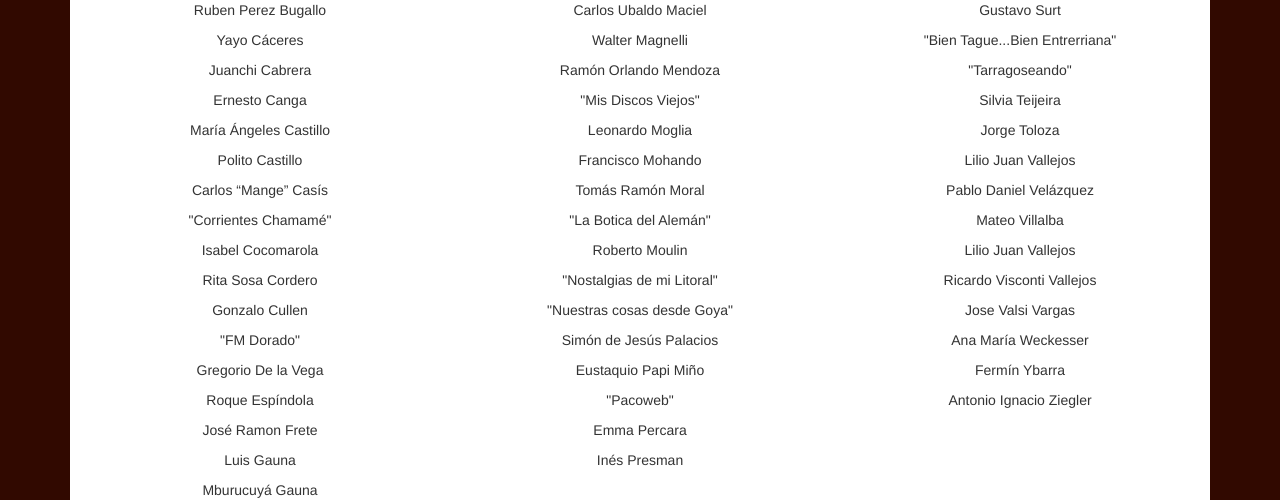
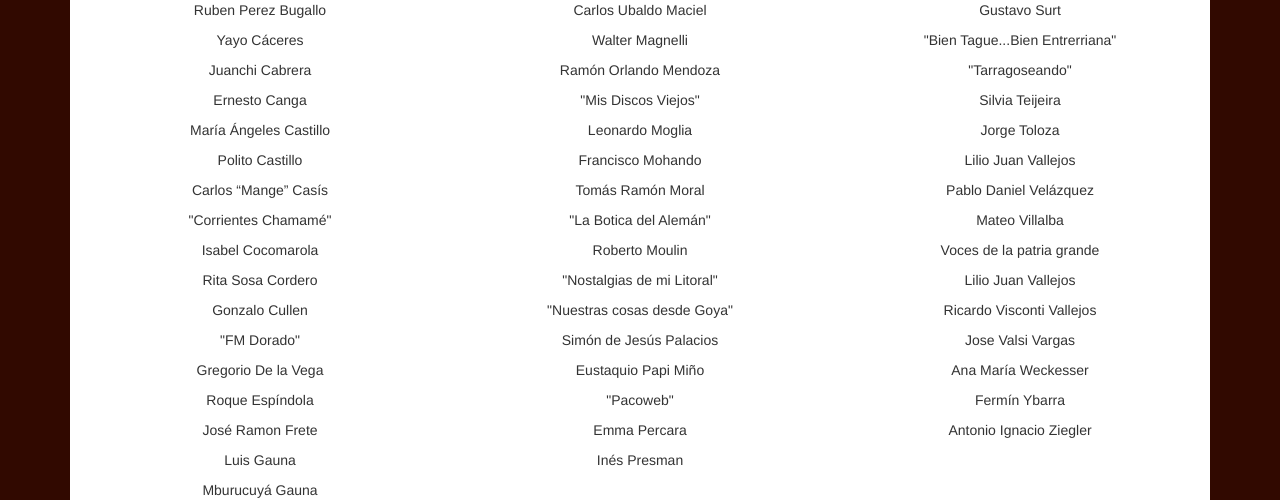
Before and after one commit to paslo22/fmdc, a Django app: page /benefactores/ in a window 1280 px wide. Shown: the part 917-1417 px from the top of the page. Run offline with Django 3.2, Linux system fonts and the light colour scheme; data that the repository does not hold is empty; parts of the project's set-up code (start-up, migrations or seed data) failed here and were passed over; some libraries are stand-ins or nearby versions.

Commit message:
Agregado benefector

```diff
--- a/web/templates/web/benefactores.html
+++ b/web/templates/web/benefactores.html
@@ -108,6 +108,7 @@
 				<p>Lilio Juan Vallejos</p>
 				<p>Pablo Daniel Velázquez</p>
 				<p>Mateo Villalba</p>
+				<p>Voces de la patria grande</p>
 				<p>Lilio Juan Vallejos</p>
 				<p>Ricardo Visconti Vallejos</p>
 				<p>Jose Valsi Vargas</p>
@@ -115,7 +116,6 @@
 				<p>Fermín Ybarra</p>
 				<p>Antonio Ignacio Ziegler</p>
 			</div>
-
 		</div>
 	</div>
 {% endblock content %}
```
